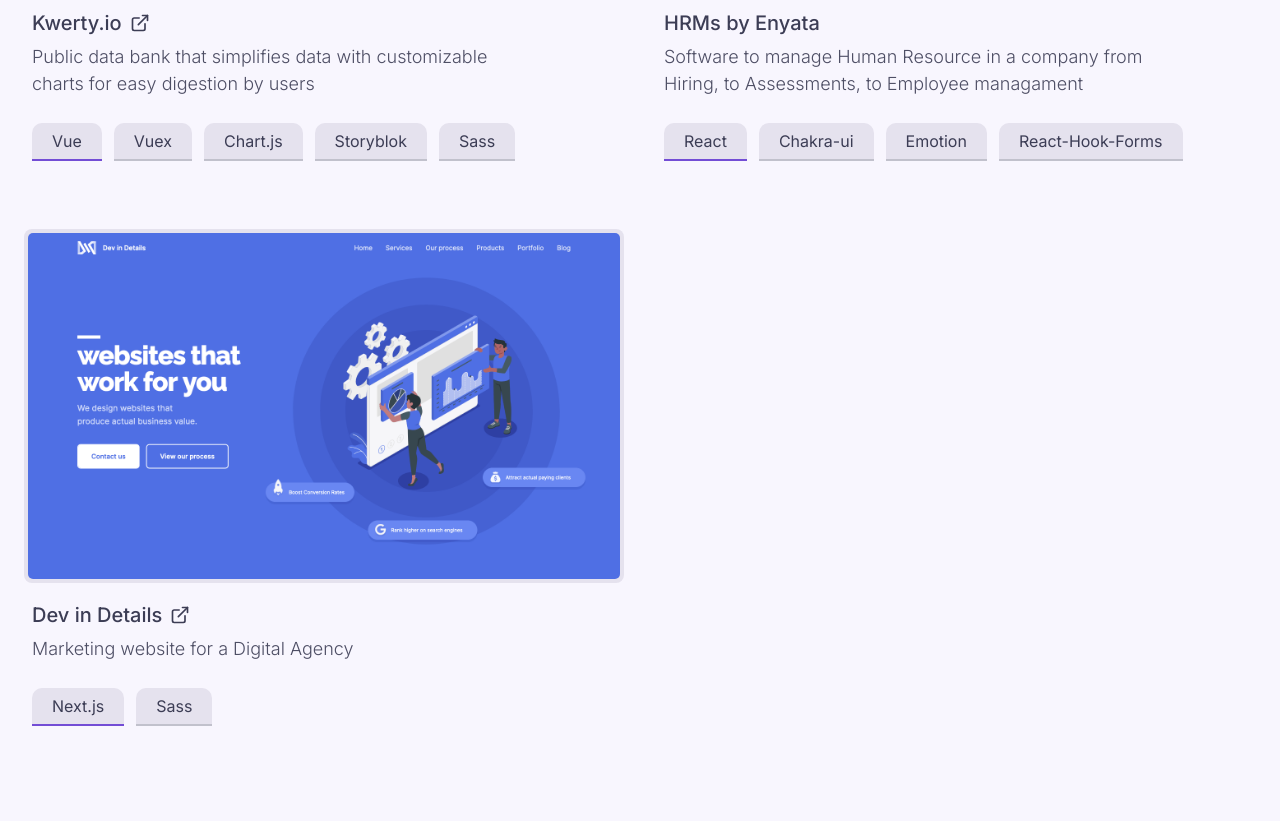
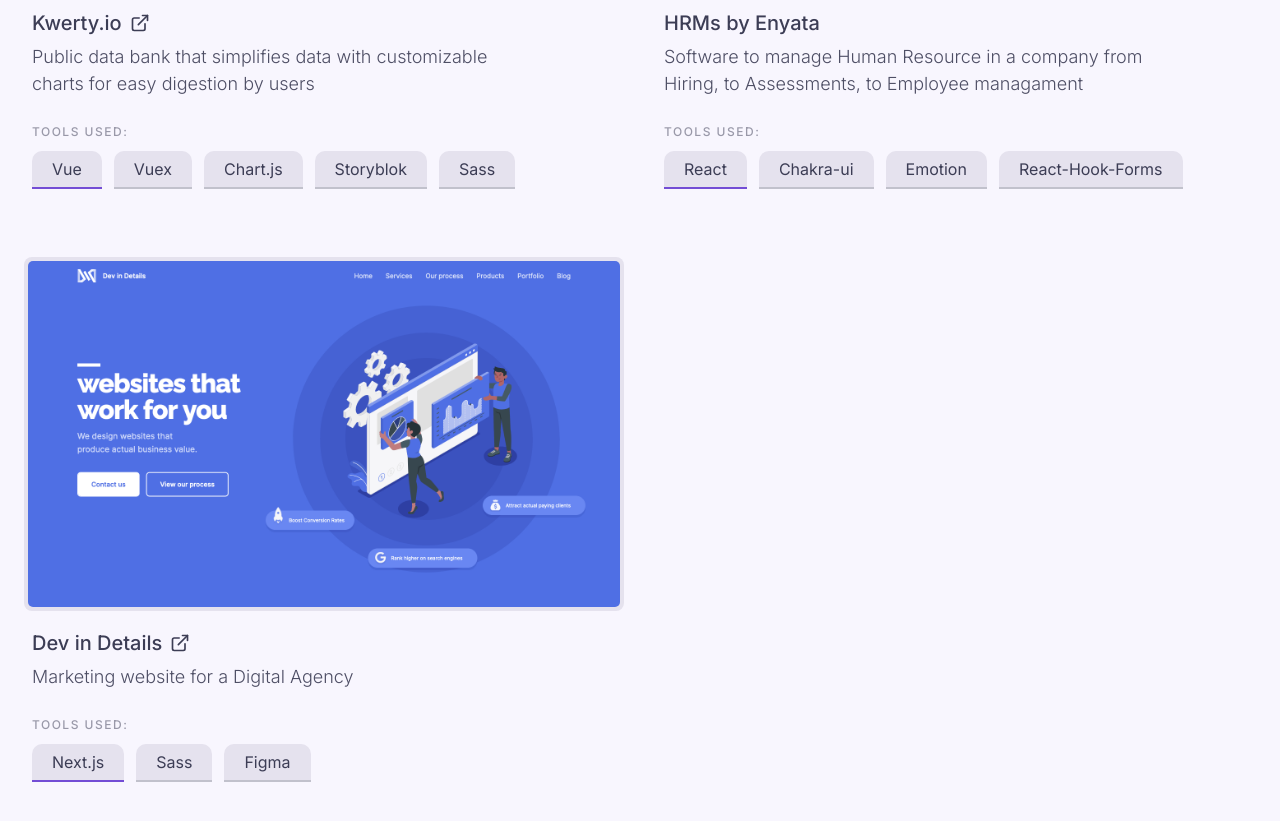
Before and after one commit to AmmDuncan/portfolio_v2, a Next.js app: page /projects in a window 1280 px wide. Shown: the part 820-1641 px from the top of the page. Built offline with nearby package versions, Linux system fonts and the light colour scheme.

Commit message:
add  label

```diff
--- a/components/home/Projects/Projects.styles.jsx
+++ b/components/home/Projects/Projects.styles.jsx
@@ -230,6 +230,15 @@
       }
     }
 
+    .tools-header {
+      margin: 1rem 0 0;
+      font-size: 12px;
+      text-transform: uppercase;
+      letter-spacing: 0.15rem;
+      font-weight: 500;
+      opacity: 0.5;
+    }
+
     .tools {
       padding: 0;
       list-style: none;
--- a/components/projects/Projects/Projects.jsx
+++ b/components/projects/Projects/Projects.jsx
@@ -57,6 +57,7 @@
               </Link>
             )}
             <p className="description">{description}</p>
+            <p className="tools-header">Tools used:</p>
             <ul className="tools">
               {tools.map((tool) => (
                 <li key={tool}>{tool}</li>
--- a/data/projects.js
+++ b/data/projects.js
@@ -19,7 +19,7 @@
     name: "Dev in Details",
     imgSrc: "/assets/projects/devindets.png",
     description: "Marketing website for a Digital Agency",
-    tools: ["Next.js", "Sass"],
+    tools: ["Next.js", "Sass", "Figma"],
     link: "https://dev-in-details.vercel.app/",
   },
 ];
```
